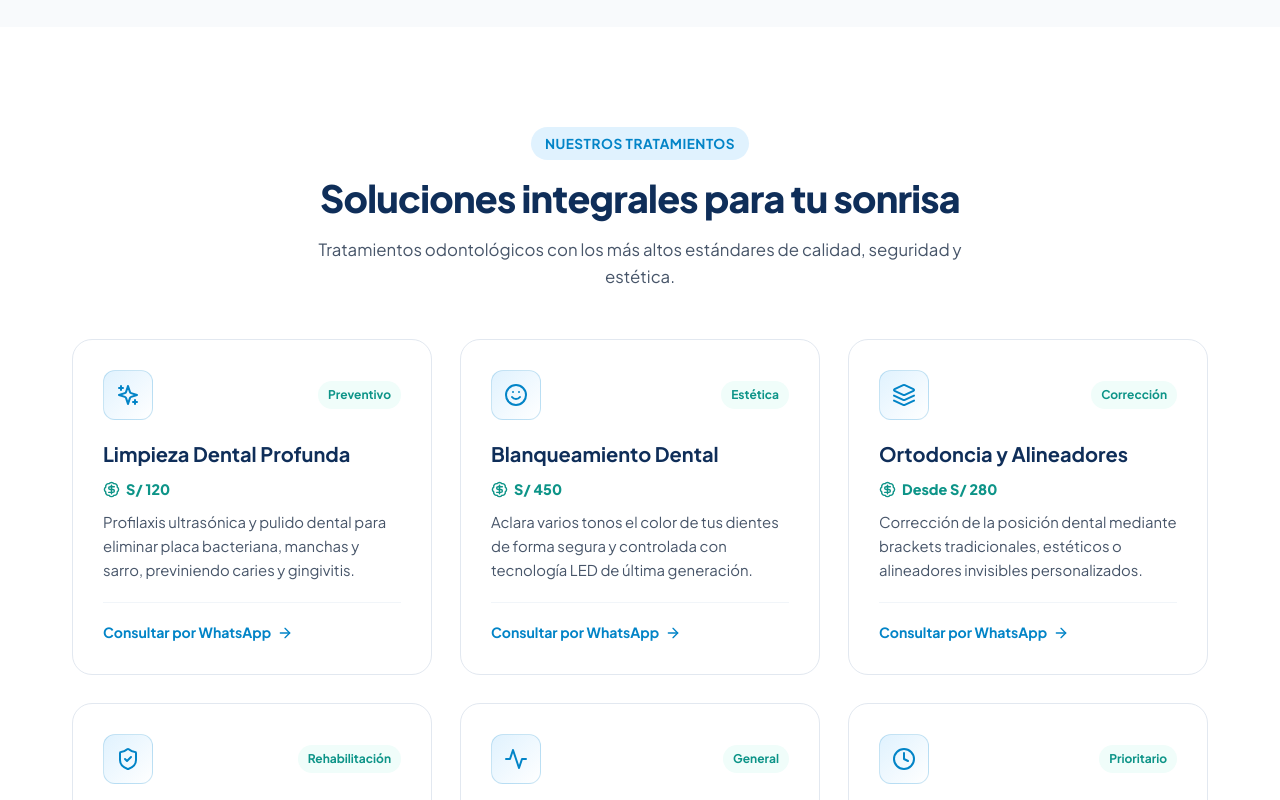
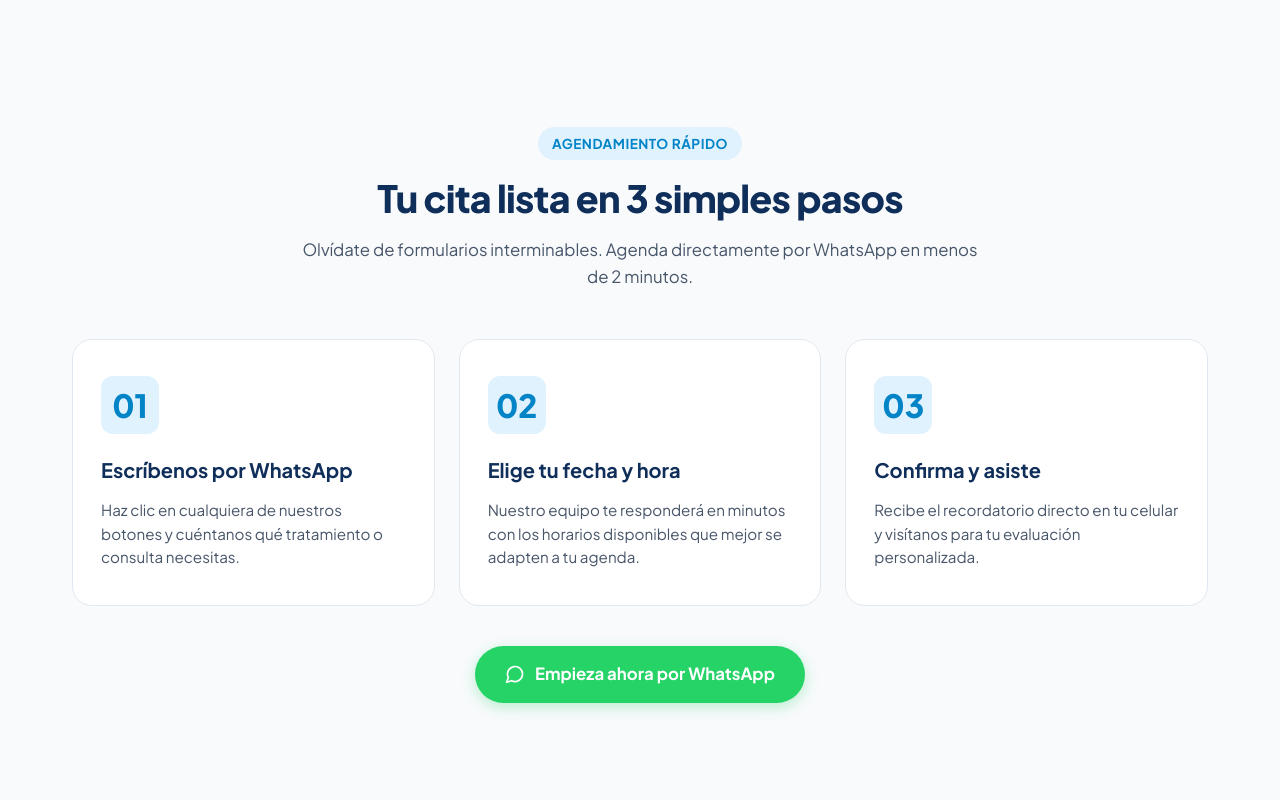
Before and after one commit to LandUs-Soluciones/Sonrisa-Norte-Dental, a React (Vite) app: page / in a window 1280 px wide. Shown: the part 2140-2940 px from the top of the page. Built offline with nearby package versions, Linux system fonts and the light colour scheme.

Commit message:
Delete and Change

```diff
--- a/src/App.jsx
+++ b/src/App.jsx
@@ -41,11 +41,10 @@ export default function App() {
         <Hero />
         <About />
         <Benefits />
-        <Services services={services} />
+        <Process />
         <ServiceCatalog services={services} />
         <Team dentists={dentists} employees={employees} />
         <Stats />
-        <Process />
         <Testimonials />
         <Faq />
         <Location />
--- a/src/sections/Services.jsx
+++ /dev/null
@@ -1,79 +0,0 @@
-import React from "react";
-import {
-  Sparkles,
-  Smile,
-  Layers,
-  ShieldCheck,
-  Activity,
-  Clock,
-  BadgeDollarSign,
-  ArrowRight,
-} from "lucide-react";
-import { SERVICES_DATA, getWhatsAppUrl } from "../config/clinicData";
-import SectionHeader from "../components/SectionHeader";
-import "../styles/services.css";
-
-const SERVICE_ICONS = {
-  Sparkles,
-  Smile,
-  Layers,
-  ShieldCheck,
-  Activity,
-  Clock,
-};
-
-export default function Services({ services = SERVICES_DATA }) {
-  return (
-    <section id="servicios" className="section-padding bg-white">
-      <div className="container">
-        <SectionHeader
-          badge="Nuestros Tratamientos"
-          title="Soluciones integrales para tu sonrisa"
-          subtitle="Tratamientos odontológicos con los más altos estándares de calidad, seguridad y estética."
-        />
-
-        <div className="services-grid">
-          {services.map((service) => {
-            const IconComp = SERVICE_ICONS[service.icon] || Sparkles;
-            const waLink = getWhatsAppUrl(
-              `Hola, deseo más información sobre el servicio de ${service.title}.`,
-            );
-
-            return (
-              <article key={service.id} className="service-card">
-                <div className="service-card-top">
-                  <div className="service-header-row">
-                    <div className="service-icon-box">
-                      <IconComp size={24} />
-                    </div>
-                    <span className="service-tag">{service.tag}</span>
-                  </div>
-
-                  <h3 className="service-title">{service.title}</h3>
-                  <div className="service-price-row">
-                    <BadgeDollarSign size={17} />
-                    <span>{service.price}</span>
-                  </div>
-                  <p className="service-description">{service.description}</p>
-                </div>
-
-                <div className="service-action">
-                  <a
-                    href={waLink}
-                    target="_blank"
-                    rel="noopener noreferrer"
-                    className="service-link"
-                    aria-label={`Consultar por WhatsApp sobre ${service.title}`}
-                  >
-                    <span>Consultar por WhatsApp</span>
-                    <ArrowRight size={16} />
-                  </a>
-                </div>
-              </article>
-            );
-          })}
-        </div>
-      </div>
-    </section>
-  );
-}
--- a/vite.config.js
+++ b/vite.config.js
@@ -1,7 +1,6 @@
 import { defineConfig } from "vite";
 import react from "@vitejs/plugin-react";
 
-/*
 export default defineConfig({
   plugins: [react()],
   base: "/Sonrisa-Norte-Dental/",
@@ -9,10 +8,4 @@ export default defineConfig({
     port: 3000,
     open: true,
   },
-});*/
-
-
-export default defineConfig({
-  plugins: [react()],
-  base: "/Sonrisa-Norte-Dental/",
 });
```
